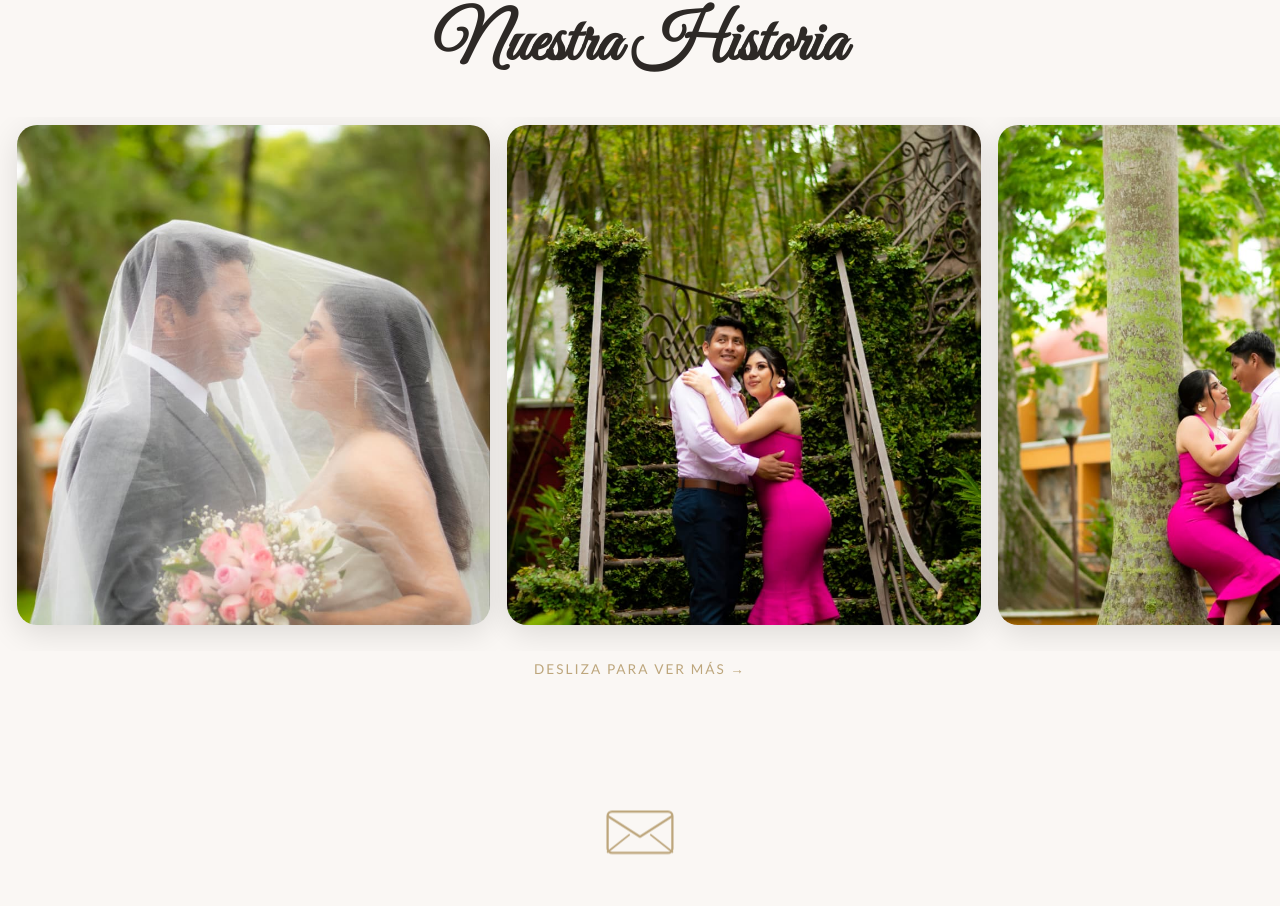
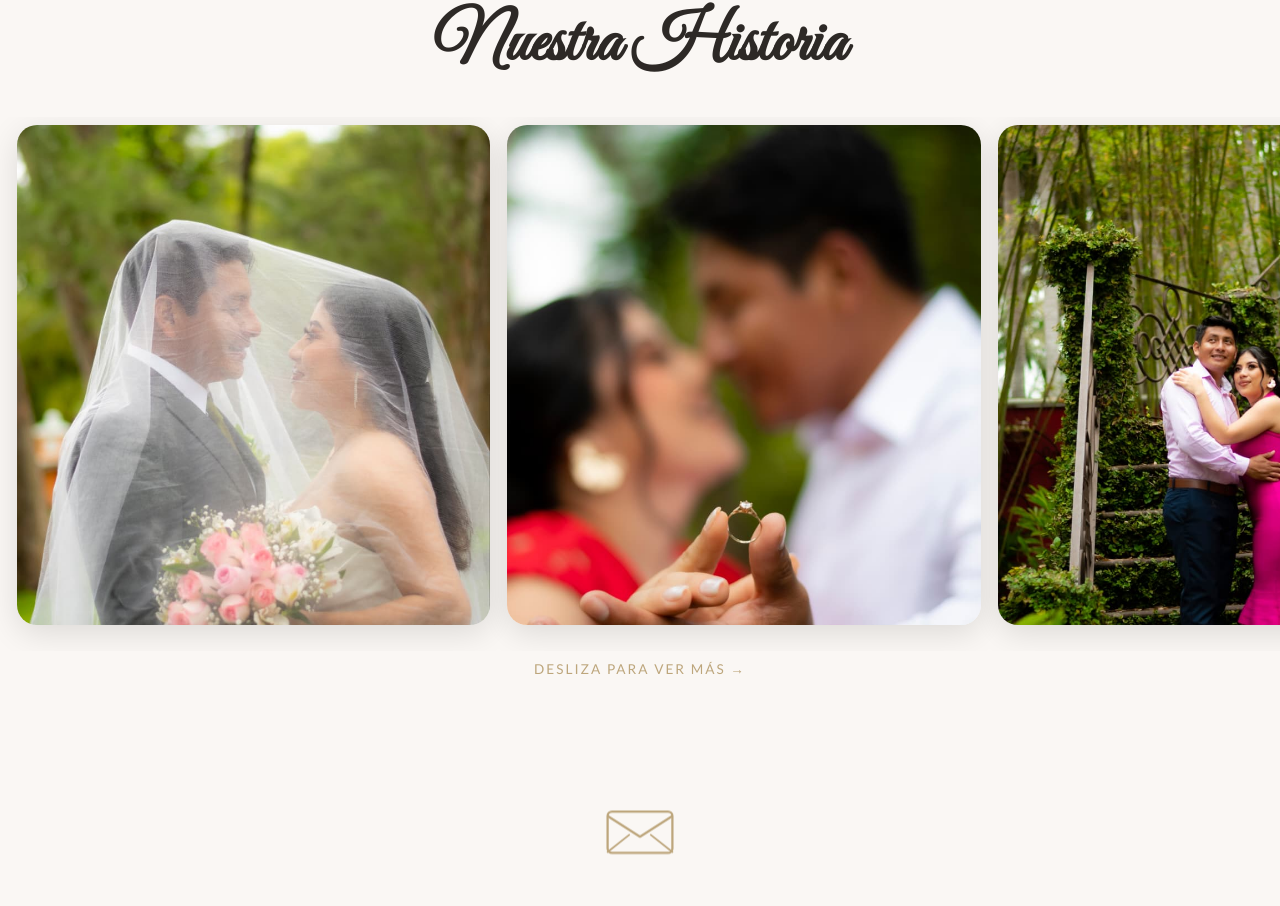
Before and after one commit to VicRa2004/invitacion-boda-2, a Next.js app: page /invitacion in a window 1280 px wide. Shown: the part 4715-5621 px from the top of the page. Built offline with nearby package versions, Linux system fonts and the light colour scheme.

Commit message:
feat: corrige el orden de las imagenes

```diff
--- a/src/components/Gallery.tsx
+++ b/src/components/Gallery.tsx
@@ -2,9 +2,9 @@ import ScrollReveal from "./ScrollReveal";
 
 const images = [
   { src: "/img-1.jpg", alt: "Homero y Larissa, foto 1" },
+  { src: "/img-10.jpg", alt: "Homero y Larissa, foto 4" },
   { src: "/img-2.jpg", alt: "Homero y Larissa, foto 2" },
   { src: "/img-3.jpg", alt: "Homero y Larissa, foto 3" },
-  { src: "/img-4.jpg", alt: "Homero y Larissa, foto 4" },
   { src: "/img-5.jpg", alt: "Homero y Larissa, foto 5" },
 ];
 
@@ -12,7 +12,9 @@ export default function Gallery() {
   return (
     <section className="section-light">
       <ScrollReveal>
-        <h2 className="section-title gallery-title text-center">Nuestra Historia</h2>
+        <h2 className="section-title gallery-title text-center">
+          Nuestra Historia
+        </h2>
         <div className="carousel">
           {images.map((img, i) => (
             <img
```
